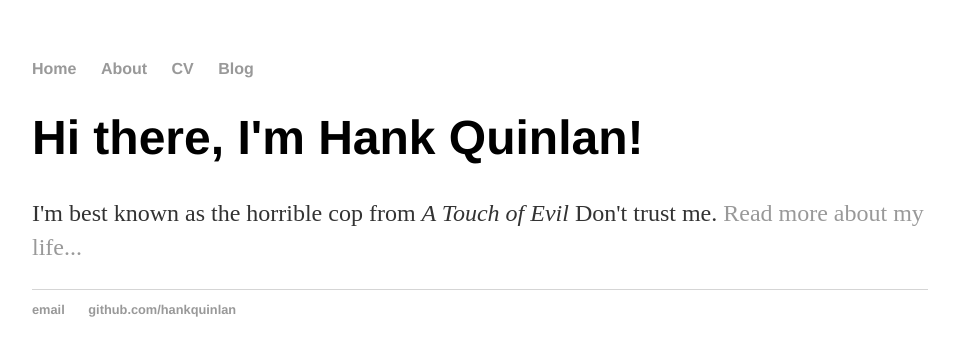
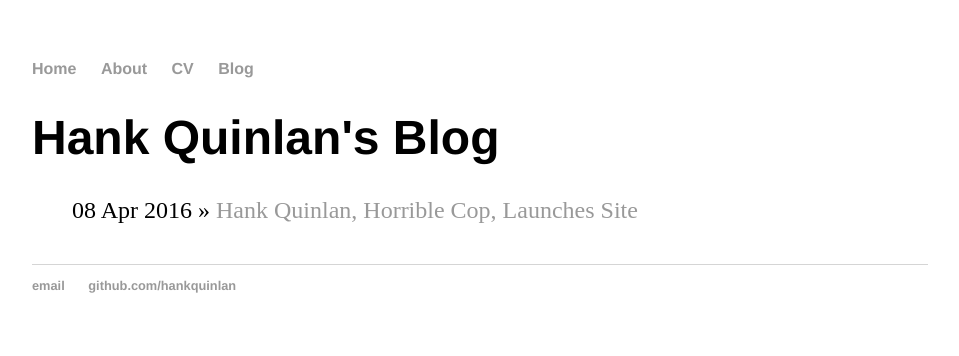
Before and after one commit to appleyra/appleyra.github.io, a Jekyll site: the page built from index.html, in a window 1280 px wide. Shown: the top 356 px of the page, without its empty margins (160-1119 px from the left). Built offline with Jekyll 4.4.1, drawn with Linux system fonts in a browser that asks for light colours.

Commit message:
Update index.html

```diff
--- a/index.html
+++ b/index.html
@@ -1,8 +1,11 @@
 ---
 layout: default
-title: Appleyra
+title: Hank Quinlan's Blog
 ---
-<div class="blurb">
-	<h1>Hi there, I'm Hank Quinlan!</h1>
-	<p>I'm best known as the horrible cop from <em>A Touch of Evil</em> Don't trust me. <a href="/about">Read more about my life...</a></p>
-</div><!-- /.blurb -->
+	<h1>{{ page.title }}</h1>
+	<ul class="posts">
+
+	  {% for post in site.posts %}
+	    <li><span>{{ post.date | date_to_string }}</span> » <a href="{{ post.url }}" title="{{ post.title }}">{{ post.title }}</a></li>
+	  {% endfor %}
+	</ul>
```
